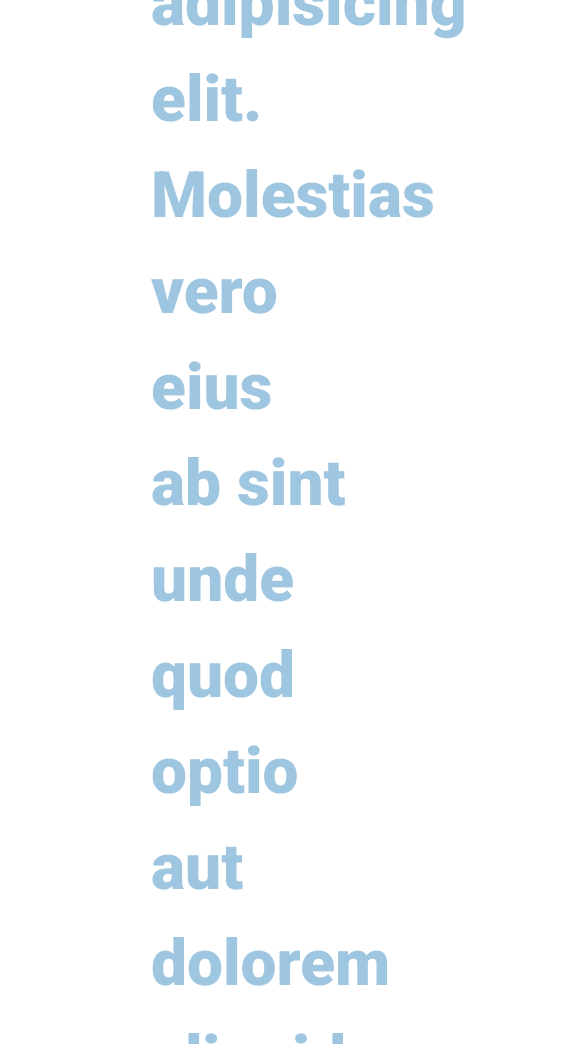
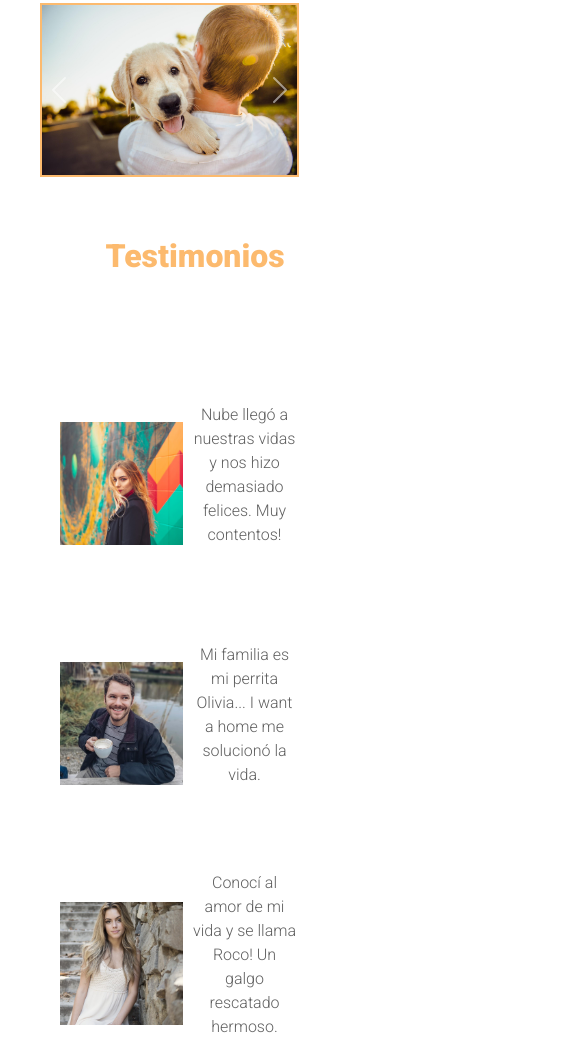
Before and after one commit to agustinavi/iwantahome, a plain HTML site: page index.html in a window 390 px wide. Shown: the part 956-2000 px from the top of the page, 585 px wide, since content can reach past the window. Drawn offline with nearby package versions, Linux system fonts and the light colour scheme.

Commit message:
responsive

```diff
--- a/index.html
+++ b/index.html
@@ -41,6 +41,7 @@
         </nav> -->
 
         <nav class="navbar navbar-expand-lg">
+
             <div class="container-fluid">
               <a class="logo" href="index.html"> <img class="logo" src="multimedia/images/logo.jpg" alt="Logo"> </a>
               <button class="navbar-toggler" type="button" data-bs-toggle="collapse" data-bs-target="#navbarNav" aria-controls="navbarNav" aria-expanded="false" aria-label="Toggle navigation">
@@ -78,8 +79,9 @@
         <!-- Sección 1 -->
     <main class="container-fluid main">
 
-            <div class="col-8 col-sm-12 informacion animate__animated animate__headShake">
-                <p> Lorem ipsum dolor sit amet consectetur adipisicing elit. Molestias vero eius ab sint unde quod optio aut dolorem aliquid illum, officiis quis quia aspernatur recusandae fugiat illo ex! A, optio?</p>
+            <div class="col-8 col-sm-12 informacion animate__animated animate__headShake" id="informacion">
+                <p> Nos dedicamos a encontrarle un hogar que ame despertarse con cuatro patas felices a su lado. Si estás con ganas de adoptar, este es el lugar indicado.
+                </p>
             </div>
 
             <div class="col-4 col-sm-12 fotoprincipal">
@@ -114,23 +116,28 @@
         <!-- Fin Sección 1 -->
 
         <!-- Sección 2 -->
-    <section class="testimoniosconteiner">
+    <section class="testimoniosseccion">
         <h2 class="testimoniostitulo">Testimonios</h2>
 
-            <div class="testimoniosejemplos">
-                    <img  class="testimoniosfoto1" src="multimedia/images/persona1.jpg" alt="Mujer">
-                    <p class="testimoniosenlace1">Lorem ipsum dolor, sit amet consectetur adipisicing elit. Dolore sint odit laboriosam voluptatum soluta similique accusantium</p>
+        <div class="container-fluid row testimonioscontainer">
+
+            <div class="col-lg-4 col-md-12 col-sm-12 testimoniosejemplos">
+              <img  class="testimoniosfoto1" src="multimedia/images/persona1.jpg" alt="Mujer">
+              <p class="testimoniostexto"> Nube llegó a nuestras vidas y nos hizo demasiado felices. Muy contentos! </p>
             </div>
 
-            <div  class="testimoniosejemplos">
-                    <img  class="testimoniosfoto2" src="multimedia/images/persona2.jpg" alt="Hombre">
-                    <p class="testimoniosenlace2">Lorem ipsum dolor, sit amet consectetur adipisicing elit. Dolore sint odit laboriosam voluptatum soluta similique accusantium</p>
+            <div  class="col-lg-4 col-md-12 col-sm-12 testimoniosejemplos">
+              <img  class="testimoniosfoto2" src="multimedia/images/persona2.jpg" alt="Hombre">
+              <p class="testimoniostexto"> Mi familia es mi perrita Olivia... I want a home me solucionó la vida. </p>
+             </div>
+
+             <div  class="col-lg-4 col-md-12 col-sm-12 testimoniosejemplos">
+              <img  class="testimoniosfoto3" src="multimedia/images/persona3.jpg" alt="Mujer2">
+              <p class="testimoniostexto"> Conocí al amor de mi vida y se llama Roco! Un galgo rescatado hermoso. </p>
             </div>
+          </div>
+        </div>
 
-            <div  class="testimoniosejemplos">
-                    <img  class="testimoniosfoto3" src="multimedia/images/persona3.jpg" alt="Mujer2">
-                    <p class="testimoniosenlace3">Lorem ipsum dolor, sit amet consectetur adipisicing elit. Dolore sint odit laboriosam voluptatum soluta similique accusantium</p>
-            </div>
     </section>
         <!-- Fin Sección 2 -->
 
--- a/style.css
+++ b/style.css
@@ -5,8 +5,8 @@
 }
 
 html {
-    width: 100%;
-    height: auto;
+    /* width: 100%; */
+    /* height: auto; */
 }
 /*
     celeste #9EC6E0
@@ -43,11 +43,10 @@ body{
     list-style: none;
     font-family: 'Roboto', sans-serif;
     justify-content: space-evenly;
-
 }
 
 .navbar ul li{
-    padding: 30px 60px;
+    justify-content: center;
     font-size: 32px;
 }
 
@@ -56,10 +55,12 @@ body{
     color: white;
     font-family: 'Roboto', sans-serif;
     font-size: 2rem;
+    align-items: center;
 }
 
 .navbarnav{
     justify-content: space-around;
+    width: fit-content;
 }
 
 
@@ -91,12 +92,25 @@ body{
     padding: 40px;
     padding-top: 20%;
     color: #9EC6E0;
+
     font-family: 'Roboto', sans-serif;
     font-size: 4rem;
     font-weight: 600;
 
     justify-self: center;
     align-content: center;
+
+}
+
+@media screen and (max-width: 570px){
+    #informacion{
+        font-size: 2rem;
+        padding: 10px;
+        font-weight: 300;
+    }
+    .testimoniostexto{
+        font-size: 1rem;
+    }
 
 }
 
@@ -115,82 +129,67 @@ body{
 /* <!-- Fin Sección Main home --> */
 
 /* <!-- Sección Testimonios en Home --> */
-.testimoniosconteiner{
+.testimoniosseccion{
     width: 100%;
-    height: 500px;
+    height: 40%;
     padding: 20px;
 
-    display: flex;
-    flex-direction: row;
+    display: inline-block;
     text-align: center;
     justify-content: center;
 }
 
+.testimonioscontainer{
+    width: 100%;
+    height: fit-content;
+    justify-content: space-around;
+}
+
 .testimoniostitulo{
-    height: 200px;
+    height: auto;
     width: 100%;
     color: #FCBA6E;
 
-    font-size: 50px;
+    display: inline-block;
+    justify-content: center;
+
+    font-size: 6rem;
+    font-weight: 600;
     font-family: 'Roboto', sans-serif;
-
     align-content: center;
-
-    position: absolute;
-    padding: 40px;
-    padding-bottom: 50px;
 }
 
 .testimoniosejemplos{
-    width: 25%;
     height: 200px;
     padding: 40px;
     padding-top: 200px;
     align-items: center;
-    justify-content: space-around;
     display: flex
 }
 
-.testimoniosfoto1{
-    width: 200px;
-    height: fit-content;
+.testimoniosfoto1, .testimoniosfoto2, .testimoniosfoto3{
+    width: 50%;
 }
 
-.testimoniosenlace1{
+.testimoniostexto{
     font-family: 'Roboto', sans-serif;
-    font-size: 20px;
+    font-size: 2rem;
     color: #606060;
     padding: 10px;
     align-content: center;
     justify-content: left;
 }
 
-.testimoniosfoto2{
-    width: 200px;
-    height: fit-content;
-}
+@media screen and (max-width: 570px){
+    .testimoniostitulo{
+        font-size: 2rem;
+    }
+    .testimoniostexto{
+        font-size: 1rem;
+        justify-content: center;
+        align-content: center;
+    }
 
-.testimoniosenlace2{
-    font-family: 'Roboto', sans-serif;
-    font-size: 20px;
-    color: #606060;
-    padding: 10px;
-    align-items: center;
-    justify-content: left;
-}
-
-.testimoniosfoto3{
-    width: 200px;
-    height: fit-content;
-}
-
-.testimoniosenlace3{
-    font-family: 'Roboto', sans-serif;
-    font-size: 20px;
-    color: #606060;
-    padding: 10px;
-    align-items: center;
-    justify-content: left;
 }
 
 /* <!-- Fin Sección Testimonios en Home --> */
@@ -257,8 +256,8 @@ body{
 /* <!-- Sección Empeza Ahora --> */
 .empeza{
     width: 100%;
-    height: 300PX;
-    padding: 20px;
+    height: fit-content;
+    padding: 4rem;
     text-align: center;
 }
 
@@ -267,10 +266,10 @@ body{
     background-color: #FCBA6E;
 
     width: 100%;
-    height: 50px;
+    height: 100px;
     padding: 20px;
 
-    font-size: 50px;
+    font-size: 3rem;
     font-family: 'Roboto', sans-serif;
 
     justify-content: center;
@@ -279,20 +278,28 @@ body{
 .veranimales{
     display: flex;
     width: 100%;
-    height: 150px;
+    height: 50%;
     align-items: center;
     justify-content: center;
 }
 
 .empeza div a{
     font-family: 'Roboto', sans-serif;
-    font-size: 40px;
+    font-size: 3rem;
     padding: 10px;
     /* margin: auto; */
     color: #9EC6E0;
     text-decoration: none;
 
 }
+
+
+@media screen and (max-width: 570px){
+    .empeza{
+        transform: scale(0.8);
+    }
+}
+
 /* <!-- Fin Sección Empeza Ahora --> */
 
 /* <!-- Sección Perros --> */
@@ -329,20 +336,22 @@ body{
 
 /* <!-- Sección Gatos --> */
 .secciongatos{
-    width: 80%;
+    width: 100%;
     height: auto;
-    padding: 20px;
+    padding: 1rem;
 
     display: inline-block
+
 }
 
 .gatitostitulo{
-    height: 200px;
+    height: 3rem;
     width: 100%;
     padding: 20px;
     color: #FCBA6E;
 
     font-size: 80px;
+    font-weight: 600;
     font-family: 'Roboto', sans-serif;
 
     display: block;
@@ -366,14 +375,22 @@ body{
     .listagatos {
         grid-template-columns: 1fr;
         grid-template-rows: repeat(6 1fr);
+        transform: scale(0.9);
+    }
+}
+
+
+@media screen and (max-width: 570px) {
+    .listagatos {
+        transform: scale(0.9);
     }
 }
 
 
 .gato1, .gato2, .gato3, .gato4, .gato5, .gato6{
-    width: 100%;
+    width: 80%;
     height: fit-content;
-    padding: 20px;
+    padding: 1rem;
     align-items: center;
     justify-content: flex-start;
 
@@ -382,7 +399,7 @@ body{
 
 .gatololito{
     font-family: 'Roboto', sans-serif;
-    font-size: 60px;
+    font-size: 3rem;
     font-weight: 600;
     text-decoration: none;
     color: #9EC6E0;
@@ -399,7 +416,7 @@ body{
 .listagatos p{
     font-family: 'Roboto', sans-serif;
     padding-left: 30px;
-    font-size: 40px;
+    font-size: 2rem;
 }
 /* <!-- Fin Sección Gatos --> */
 
@@ -604,3 +621,12 @@ footer img{
     height: 30px;
 }
 /* <!-- Fin Footer --> */
+
+
+/* Media queries */
+
+
+@media only screen and (max-width: 963px){
+
+}
+/* Fin Media queries */
```
Also changed, not shown: como adoptar.html (+2 -2 lines), perros.html (+2 -2 lines), testimonios.html (+2 -2 lines).
